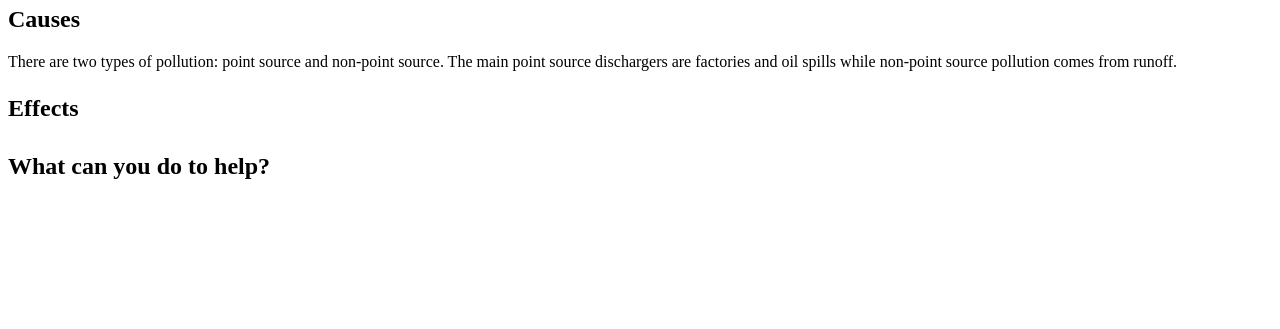
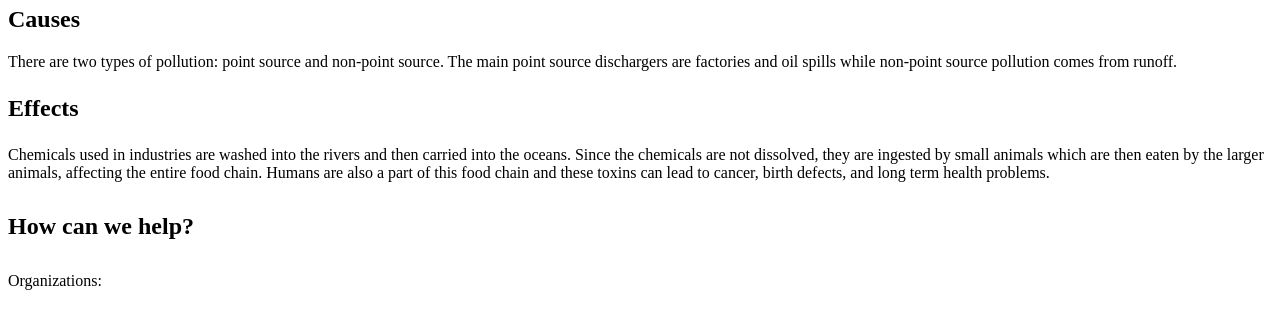
Before and after one commit to emieckey/Portfolio, a plain HTML site: page emioceanpollution.html in a window 1280 px wide. Shown: the part 95-424 px from the top of the page. Drawn offline with Linux system fonts and the light colour scheme.

Commit message:
Update emioceanpollution.html

```diff
--- a/emioceanpollution.html
+++ b/emioceanpollution.html
@@ -14,7 +14,6 @@ h3 {
 h4 {
 	font-size: 150%;
 }
-
 </style>
 </head>
 <body>
@@ -23,7 +22,9 @@ h4 {
 <h2>Causes</h2>
 <p>There are two types of pollution: point source and non-point source. The main point source dischargers are factories and oil spills while non-point source pollution comes from runoff. </p>
 <h3>Effects</h3>
-<h4>What can you do to help?</h4>
+<p> Chemicals used in industries are washed into the rivers and then carried into the oceans. Since the chemicals are not dissolved, they are ingested by small animals which are then eaten by the larger animals, affecting the entire food chain. Humans are also a part of this food chain and these toxins can lead to cancer, birth defects, and long term health problems. </p>
+<h4>How can we help?</h4>
+<p> Organizations:
 
 
 
```
